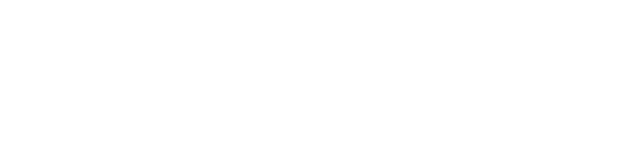
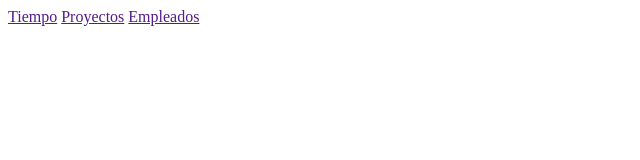
Before and after one commit to sebastianJH21/gestionTiempos, a plain HTML site: page index.html in a window 1280 px wide. Shown: the whole page, without its empty margins (0-640 px from the left). Drawn offline with Linux system fonts and the light colour scheme; files that its build step writes are made by us from their sources.

Commit message:
Se crea una estructura basica del home

```diff
--- a/index.html
+++ b/index.html
@@ -7,6 +7,17 @@
     <link rel="stylesheet" href="./css/style.css">
 </head>
 <body>
+    <header>
+        <nav>
+            <a href="">Tiempo</a>
+            <a href="">Proyectos</a>
+            <a href="">Empleados</a>
+        </nav>
+    </header>
+    <main>
 
+    </main>
+
+    <script src="./js/validator.js"></script>
 </body>
 </html>
```
Also changed, not shown: js/main.js (deleted), js/validator.js (added).
